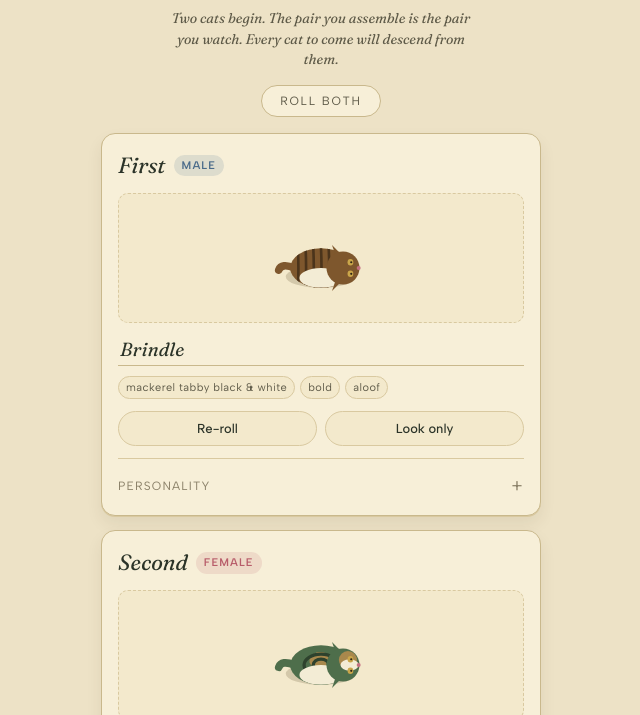
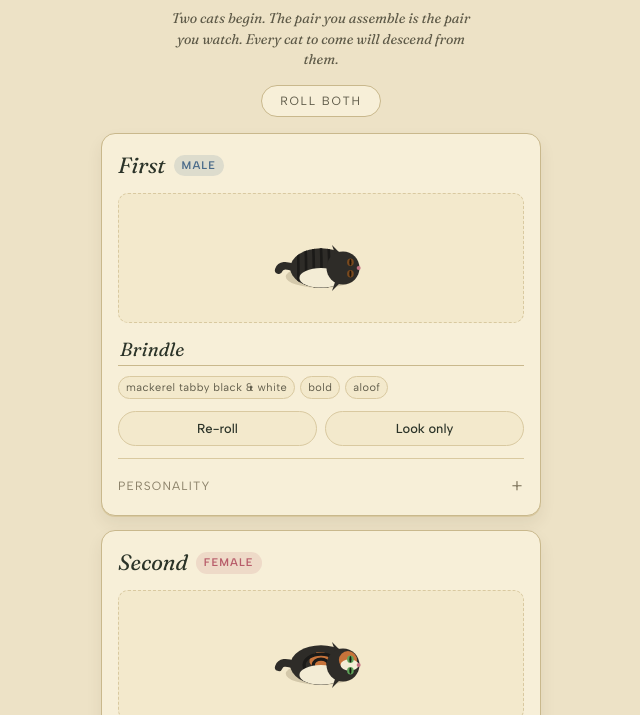
Before and after one commit to chipdouglas2819/cat-sim-game, a website: page colony.html in a window 1280 px wide. Shown: the part 85-800 px from the top of the page, without its empty margins (319-959 px from the left). Drawn offline with Linux system fonts and the light colour scheme.

Commit message:
Picker=sim parity, cute slit-pupil eyes, colorpoint color coherence
User feedback fixes:
- PICKER MATCHES SIM: eye color is now derived deterministically inside
  calculatePhenotype (keyed off stable gene values, no rand()), so the setup
  preview and in-sim render produce identical eyes for the same cat. Also,
  computeTraitTint returns null when there's no founder baseline (setup screen),
  so the picker shows the true coat — matching how a founder (zero self-drift)
  looks in-sim. 500/500 genes→identical phenotype verified.
- CUTER EYES: restored the round eye look but COLORED by iris, with a vertical
  cat-slit pupil (thin tall ellipse) instead of the human round dot.
- COLORPOINT COHERENCE: points now take ONE color from the cat's own pigment
  (orange→red/cream points, else dilute/dense base), forced solid — no more
  blue cat with clashing orange points. 0 bad point colors over 3000 rolls.

Determinism PASS; all modules + colony script parse.

```diff
--- a/colony.html
+++ b/colony.html
@@ -1136,13 +1136,17 @@ const parentsById = sim.parentsById;
 // so the colony's gene composition is visible at a glance.
 function computeTraitTint(cat) {
   if (cat.stage === 'kitten') return null;
+  // No founder baseline yet (setup-screen preview) → no tint, so the picker
+  // shows the cat's TRUE coat and matches how the founder looks in-sim (a founder
+  // has zero drift from itself, hence no tint). Prevents picker/sim mismatch.
+  if (!state.founderGenes) return null;
   const g = cat.genes;
   // Tint relative to the FOUNDER baseline (fixed, captured at colony start) — not
   // a fixed 0.5 and not the moving colony mean. So: (a) as the colony drifts from
   // its founders the whole field visibly shifts color = you SEE evolution; (b) an
   // individual cat that differs from the founding stock stands out. The reference
-  // is stable, so it's not a "moving target." Falls back to 0.5 pre-founding.
-  const ref = (state.founderGenes) || {};
+  // is stable, so it's not a "moving target."
+  const ref = state.founderGenes;
   const r = (k) => (ref[k] != null ? ref[k] : 0.5);
   const traits = [
     { val: g.aggression - r('aggression'),  hex: [195, 70, 40] },   // aggressive → warm red
@@ -1316,36 +1320,34 @@ function drawCat(ctx, cat, x, y, scale=1, dir=0) {
     ctx.fill();
   }
 
-  // eyes — drawn as TWO independent fills so each can take its own iris color
-  // (heterochromia, albino pink). Falls back to a warm gold if no phenotype color.
+  // eyes — the original cute round eye, now COLORED by iris, with a vertical
+  // cat-slit pupil. Each eye is an independent fill so heterochromia/albino show.
   const eyeOpen = cat.state === 'sleep' ? 0.15 : 1;
   const eye1 = ph.eyeHex || '#caa64a';
   const eye2 = ph.eyeHex2 || ph.eyeHex || '#caa64a';
-  // left eye
-  ctx.fillStyle = eye1;
-  ctx.beginPath();
-  ctx.ellipse(headR*0.45, -headR*0.35, 1.3*s, 1.5*s*eyeOpen, 0, 0, Math.PI*2);
-  ctx.fill();
-  // right eye
-  ctx.fillStyle = eye2;
-  ctx.beginPath();
-  ctx.ellipse(headR*0.45, headR*0.35, 1.3*s, 1.5*s*eyeOpen, 0, 0, Math.PI*2);
-  ctx.fill();
-  // sectoral fleck — a small contrasting wedge on one iris (colored cats)
-  if (ph.eyeSectoral && eyeOpen > 0.5 && s > 0.7) {
-    ctx.fillStyle = '#bcdcee';
+  const eyeRx = 1.5 * s, eyeRy = 1.7 * s * eyeOpen;
+  const drawEye = (ey, iris, fleck) => {
+    // iris (full eye)
+    ctx.fillStyle = iris;
     ctx.beginPath();
-    ctx.ellipse(headR*0.45, -headR*0.35, 0.6*s, 0.9*s, 0, 0, Math.PI*2);
+    ctx.ellipse(headR*0.45, ey, eyeRx, eyeRy, 0, 0, Math.PI*2);
     ctx.fill();
-  }
-  // pupils — small dark dot on each iris so the color reads as an eye
-  if (s > 0.6 && eyeOpen > 0.5) {
-    ctx.fillStyle = 'rgba(20,16,12,0.85)';
-    ctx.beginPath();
-    ctx.arc(headR*0.5, -headR*0.35, 0.5*s, 0, Math.PI*2);
-    ctx.arc(headR*0.5, headR*0.35, 0.5*s, 0, Math.PI*2);
-    ctx.fill();
-  }
+    if (fleck) {   // sectoral heterochromia — half the iris a different tint
+      ctx.fillStyle = '#bcdcee';
+      ctx.beginPath();
+      ctx.ellipse(headR*0.45, ey, eyeRx*0.5, eyeRy, 0, 0, Math.PI*2);
+      ctx.fill();
+    }
+    // vertical slit pupil (cat eye) — thin ellipse, taller than wide
+    if (s > 0.5 && eyeOpen > 0.4) {
+      ctx.fillStyle = 'rgba(18,14,10,0.92)';
+      ctx.beginPath();
+      ctx.ellipse(headR*0.45, ey, eyeRx*0.32, eyeRy*0.85, 0, 0, Math.PI*2);
+      ctx.fill();
+    }
+  };
+  drawEye(-headR*0.35, eye1, ph.eyeSectoral);
+  drawEye(headR*0.35, eye2, false);
 
   // tiny nose
   if (s > 0.5) {
--- a/src/sim/genetics.js
+++ b/src/sim/genetics.js
@@ -83,16 +83,20 @@ export function inheritGenes(mom, dad, kittenSex) {
 
 // Realistic iris color. No cat has black eyes; warm gold/copper/green/amber are
 // common, blue is special-cased to white/colorpoint cats only. Returns a hex.
+// DETERMINISTIC: keyed off a stable per-cat value (no rand()), so the setup-screen
+// preview and the in-sim render produce the EXACT same eye color for a given cat.
 export function deriveEyeColor(genes, ph) {
   // Colorpoint cats always have blue eyes
   if (ph.pointed) return '#9ccbe0';
-  // White / high-white cats: ~30% blue, else warm
+  // Stable hash from fixed gene values → 0..1 (same cat always lands the same)
+  const hraw = (genes.boldness ?? 0.5) * 53.1 + (genes.energy ?? 0.5) * 29.7 + (genes.size ?? 0.5) * 13.3 + (genes.appetite ?? 0.5) * 7.9;
+  const h = hraw - Math.floor(hraw);
+  // White / high-white cats: ~30% blue (deterministic slice), else warm
   const veryWhite = ph.baseColor === 'white' || (ph.whiteAmount != null && ph.whiteAmount >= 0.8);
-  if (veryWhite && rand() < 0.30) return '#bcdcee';
-  // Warm gradient by a hidden melanin roll. Orange/red coats bias coppery.
+  if (veryWhite && h < 0.30) return '#bcdcee';
+  // Warm gradient. Orange/red coats bias coppery (skew the lookup toward gold end).
   const orange = ph.orangeMode === 'full' || ph.baseColor === 'red' || ph.baseColor === 'cream';
-  let r = rand();
-  if (orange) r = r * 0.6 + 0.4;   // skew toward gold/copper end
+  let r = orange ? h * 0.6 + 0.4 : h;
   if (r < 0.30) return '#5fa45a';  // green
   if (r < 0.55) return '#d39b2c';  // amber/yellow
   if (r < 0.80) return '#7a4a1e';  // gold/copper
@@ -174,15 +178,24 @@ export function calculatePhenotype(genes, sex) {
   const longHair = genes.L.every(a => a === 'l');
 
   // COLORPOINT (Siamese) — recessive cs/cs: pale body, dark extremities, blue eyes.
-  // The would-be coat color becomes the point color; body goes pale cream.
+  // The points take ONE coherent color drawn from the cat's own pigment (so you
+  // never get e.g. a blue cat with clashing orange points): orange cats → red/
+  // cream points, everyone else → their dilute/dense base. Forced solid so there's
+  // no tortie split to clash.
   let pointed = false, pointHex = null;
   if (genes.C && genes.C.every(a => a === 'cs')) {
     pointed = true;
-    pointHex = baseHex;
+    pointHex = (orangeMode === 'full' || orangeMode === 'tortie') ? orangeHex : nonOrangeHex;
     baseHex = '#efe7da';
     baseColor = 'colorpoint';
     pattern = 'solid';
   }
+
+  // Build a draft phenotype, then derive deterministic eye color from it so the
+  // setup-screen preview and the in-sim render always match (eyes used to be
+  // rolled later in createCat — sim only — causing the picker mismatch).
+  const ph0 = { baseColor, whiteAmount, orangeMode, pointed };
+  const eyeHex = deriveEyeColor(genes, ph0);
 
   description = pointed
     ? `colorpoint${longHair ? ', longhair' : ''}`
@@ -192,6 +205,7 @@ export function calculatePhenotype(genes, sex) {
     baseColor, baseHex, pattern, whiteAmount, longHair,
     orangeMode, orangeHex, nonOrangeHex,
     pointed, pointHex,
+    eyeHex, eyeHex2: eyeHex,   // default: both eyes same; createCat overrides for heterochromia/albino
     description
   };
 }
--- a/src/sim/lifecycle.js
+++ b/src/sim/lifecycle.js
@@ -4,7 +4,7 @@ import {
   ESTRUS_CYCLE_WEEKS, NAME_POOL,
 } from './constants.js';
 import { rand, pick, gauss, clamp, lightenHex } from './util.js';
-import { calculatePhenotype, inheritGenes, deriveEyeColor } from './genetics.js';
+import { calculatePhenotype, inheritGenes } from './genetics.js';
 
 // The laggy per-cat floatTexts array was replaced by a single lightweight
 // cat.cue / cat.cueT (one transient icon, decays each tick, rendered in drawCat).
@@ -111,9 +111,8 @@ export function createCat(sim, { sex, genes, name, parents = null, x, y, age = 0
     ph.baseHex = lightenHex(ph.baseHex, 0.32);
     ph.smokeUndertint = true;
   }
-  // ── EYES ── every cat gets a realistic base iris color (never black).
-  ph.eyeHex = deriveEyeColor(genes, ph);
-  ph.eyeHex2 = ph.eyeHex;   // second eye matches unless heterochromia below
+  // ── EYES ── base iris color is set deterministically in calculatePhenotype
+  // (so the picker preview matches). Here we only add the rare overrides.
   // Heterochromia — one genuinely different eye. Realistically near-exclusive to
   // white / high-white cats (odd-eyed cats are essentially always white/bicolor),
   // so gate the full blue eye to those; colored cats instead get a rare sectoral
```
